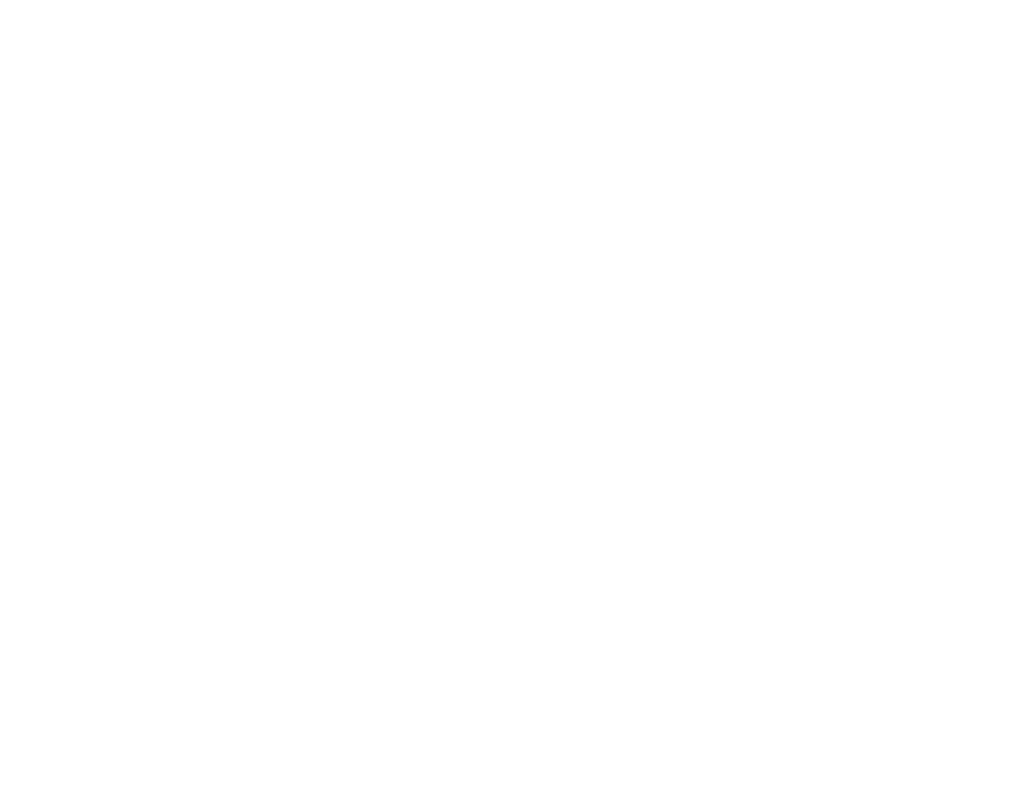
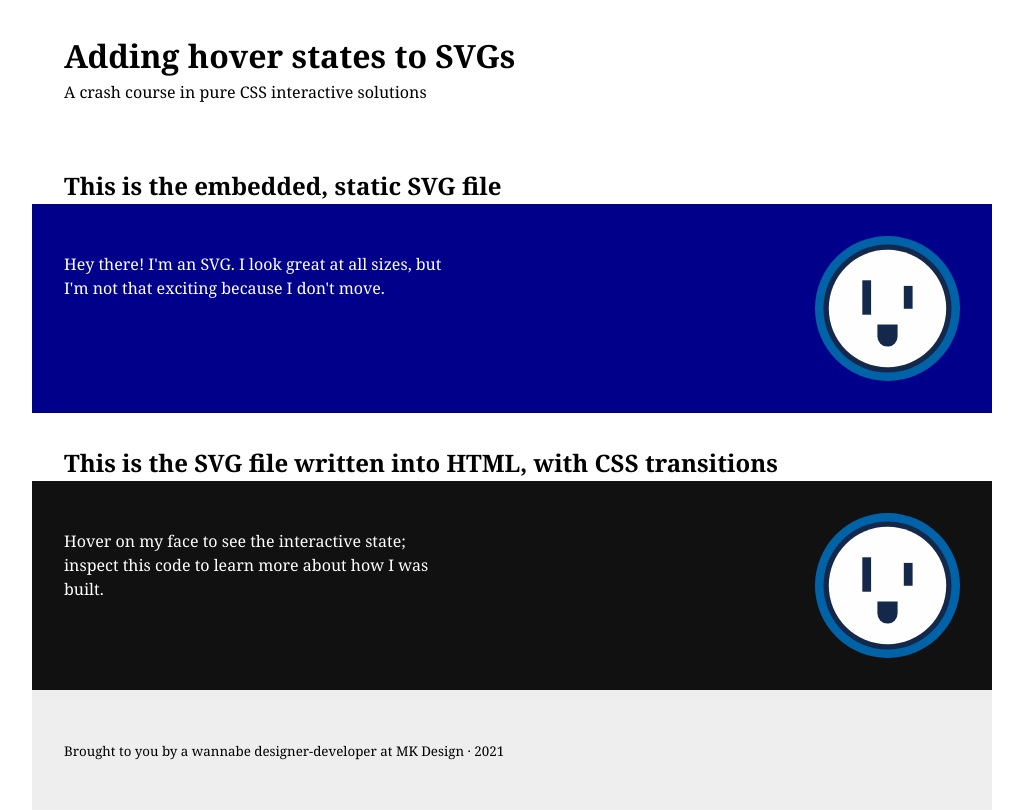
Before and after one commit to MacKenzieRose/test-plug-animation, a plain HTML site: page index.html in a window 1280 px wide. Shown: the whole page, without its empty margins (128-1151 px from the left). Drawn offline with Linux system fonts and the light colour scheme.

Commit message:
Add all SVG content with animations

```diff
--- a/css/main.css
+++ b/css/main.css
@@ -19,3 +19,69 @@ html {
 *::after {
   box-sizing: inherit;
 }
+
+/* START STYLING PAGE ELEMENTS */
+
+body {
+  margin: 0 auto;
+  max-width: 60em;
+}
+
+header {
+  padding: 2rem;
+}
+
+header > h1,
+header > p {
+  margin: 0;
+}
+
+h2 {
+  margin: 2rem 2rem 0;
+}
+
+div.blue-container,
+div.slate-container {
+  display: flex;
+  background-color: darkblue;
+  justify-content: space-between;
+  padding: 2rem;
+}
+
+div.slate-container {
+  background-color: #111;
+}
+
+.plug-face {
+  max-width: 145px;
+}
+
+div.blue-container > p,
+div.slate-container > p {
+  color: #fff;
+  max-width: 24rem;
+}
+
+footer {
+  padding: 2rem;
+  background-color: #eee;
+}
+
+/* END STYLING PAGE ELEMENTS */
+/* START INTERACTIVE SVG CODE */
+
+/* Set the hover transition speed and easing */
+#right-eye {
+  transition: all .5s ease-in-out;
+}
+
+/* Manually adjust the size and position of the winking eye to look natural */
+svg.plug-face:hover #right-eye,
+svg.plug-face:active #right-eye {
+  y: 58px;
+  height: 9px;
+  x: 86px;
+  width: 20px;
+}
+
+/* END INTERACTIVE SVG CODE */
--- a/index.html
+++ b/index.html
@@ -6,16 +6,39 @@
   <meta name="viewport" content="width=device-width,initial-scale=1">
   <meta name=“handheldfriendly” content=“true”>
   <meta name=“mobileoptimized” content=“true”>
-  <link href="/css/main.css" rel="stylesheet">
+  <link href="css/main.css" rel="stylesheet">
 </head>
 <body>
   <header>
+    <h1>Adding hover states to SVGs</h1>
+    <p>A crash course in pure CSS interactive solutions</p>
   </header>
 
   <main>
+    <!-- This is a general image embed for this brand's SVG icon-->
+    <h2>This is the embedded, static SVG file</h2>
+    <div class="blue-container">
+      <p>Hey there! I'm an SVG. I look great at all sizes, but I'm not that exciting because I don't move.</p>
+      <img class="plug-face" src="images/2b-wired-face.svg" alt="">
+    </div>
+    <h2>This is the SVG file written into HTML, with CSS transitions</h2>
+
+    <!--The same SVG code, but brought directly into the HTML file, making the id elements directly targetable in the CSS. This is only easily doable when the exported SVG has properly named layers. Since the particular interativity requested was a hover state, and not a looping animation, transitions will be used instead of keyframes-->
+    <div class="slate-container">
+      <p>Hover on my face to see the interactive state; inspect this code to learn more about how I was built.</p>
+      <svg class="plug-face" id="Layer_1" data-name="Layer 1" xmlns="http://www.w3.org/2000/svg" width="145" height="145" viewBox="0 0 145 145">
+        <circle id="medium-blue-circle" cx="72.5" cy="72.5" r="72.5" fill="#0063a7"/>
+        <circle id="dark-blue-circle" cx="72.5" cy="72.5" r="64" fill="#14284b"/>
+        <circle id="white-circle" cx="72.5" cy="72.5" r="58.7" fill="#fefefe"/>
+        <rect id="left-eye" x="47.3" y="44.3" width="8.8" height="34.42" fill="#14284b"/>
+        <rect id="right-eye" x="88.8" y="49.9" width="8.8" height="22.87" fill="#14284b"/>
+        <path id="mouth" d="M62.4,100.5a10.1,10.1,0,0,0,10.1,10.1h0a10.1,10.1,0,0,0,10.1-10.1v-12H62.4Z" fill="#14284b"/>
+      </svg>
+    </div>
   </main>
 
   <footer>
+    <p><small>Brought to you by a wannabe designer-developer at MK Design · 2021</small></p>
   </footer>
 </body>
 </html>
```
